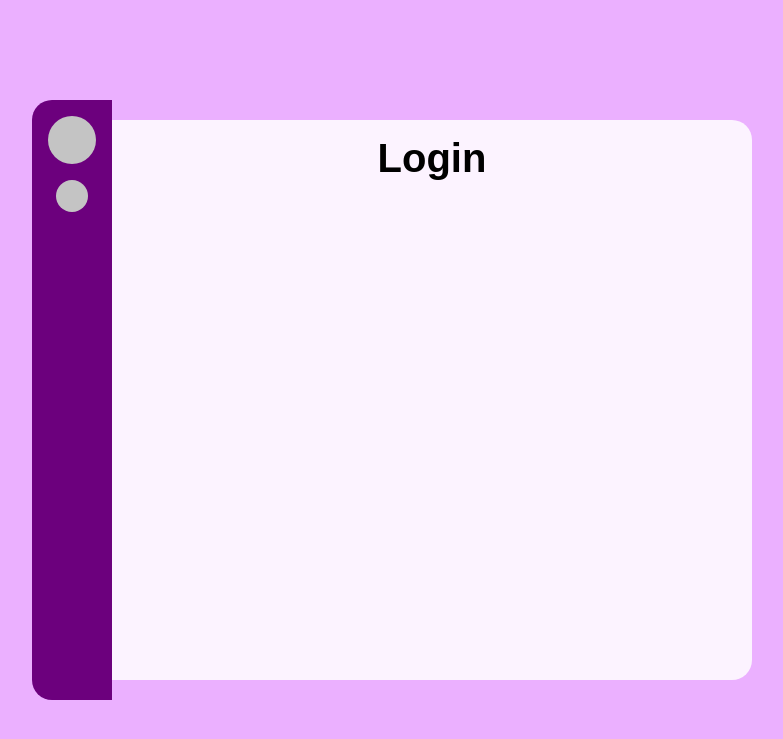
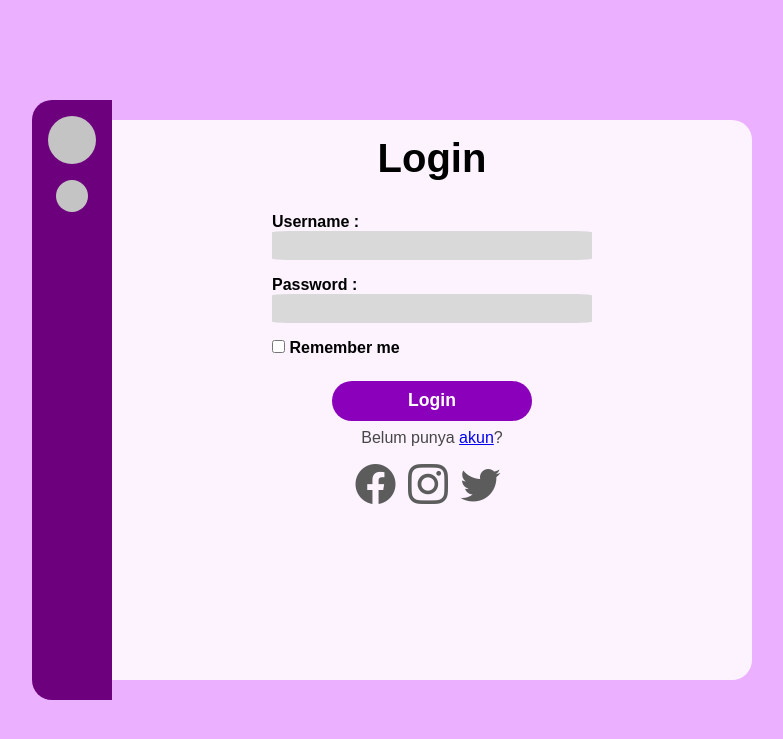
Before and after one commit to gilangap27/login-system-php-mvc, a PHP site: page /login.php in a window 1280 px wide. Shown: the top 739 px of the page, without its empty margins (248-1031 px from the left). Run offline with PHP 8.4, Linux system fonts and the light colour scheme.

Commit message:
Membuat tampilan Login

```diff
--- a/assets/css/style.css
+++ b/assets/css/style.css
@@ -57,7 +57,7 @@ label {
 	font-weight: 700;
 }
 
-input {
+input[type=text], input[type=password] {
 	height: 1.8rem;
 	border: none;
 	background: #D9D9D9;
@@ -66,8 +66,9 @@ input {
 }
 
 button {
-	margin: 1.5rem auto;
-	width: 120px;
+	margin: auto;
+	margin-top: 1.5rem;
+	width: 200px;
 	height: 40px;
 	font-size: 1.1rem;
 	font-weight: bold;
@@ -82,6 +83,19 @@ button {
 
 button:hover {
 	opacity: 0.8;
+}
+
+p {
+	margin-top: .5rem;
+	margin-bottom: 1rem;
+	font-size: 1rem;
+	color: #464646;
+}
+
+.bi {
+	font-size: 2.5rem;
+	color: #5C5C5C;
+	margin-right: .5rem;
 }
 
 
--- a/login.php
+++ b/login.php
@@ -4,12 +4,10 @@
 		<meta charset="UTF-8">
 		<meta name="viewport" content="width=device-width, initial-scale=1.0">
 		<title>Login</title>
-		<!-- Font -->
-		<link rel="preconnect" href="https://fonts.googleapis.com">
-		<link rel="preconnect" href="https://fonts.gstatic.com" crossorigin>
-		<link href="https://fonts.googleapis.com/css2?family=Montserrat&display=swap" rel="stylesheet">
 		<!-- My CSS -->
 		<link rel="stylesheet" href="assets/css/style.css">
+		<!-- Icon Bootstrap -->
+		<link rel="stylesheet" href="https://cdn.jsdelivr.net/npm/bootstrap-icons@1.5.0/font/bootstrap-icons.css">
 	</head>
 	<body>
 		<div class="container">
@@ -19,6 +17,23 @@
 			</div>
 			<div class="register-tab">
 				<h1 class="judul">Login</h1>
+				<form action="" method="post">
+					<label for="username">Username : </label>
+					<input type="text" name="username" id="username">
+					<label for="password">Password : </label>
+					<input type="password" name="password" id="password">
+					<div class="checkbox">
+						<input type="checkbox" name="remember" id="remember">
+						<label for="remember"> Remember me</label>
+					</div>
+					<button type="submit">Login</button>
+				</form>
+				<p>Belum punya <a href="register.php">akun</a>?</p>
+				<div class="icon">
+					<a href=""><i class="bi bi-facebook"></i></a>
+					<a href=""><i class="bi bi-instagram"></i></a>
+					<a href=""><i class="bi bi-twitter"></i></a>
+				</div>
 			</div>
 		</div>
 	</body>
```
Also changed, not shown: index.php (+14 -0 lines).
